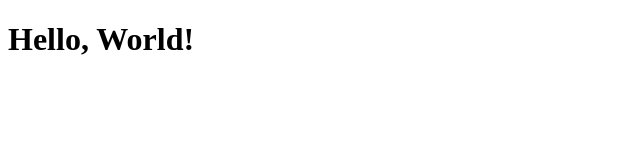
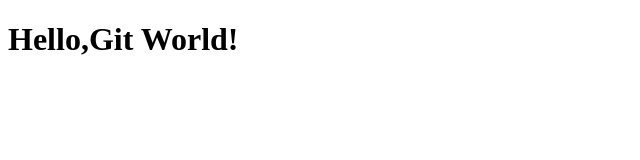
Before and after one commit to rubayet52/Test, a plain HTML site: page index.html in a window 1280 px wide. Shown: the whole page, without its empty margins (0-640 px from the left). Drawn offline with Linux system fonts and the light colour scheme.

Commit message:
Updated hello world message

```diff
--- a/index.html
+++ b/index.html
@@ -1,9 +1,12 @@
 <!DOCTYPE html>
 <html>
+
 <head>
- <title>Hello World</title>
+    <title>Hello World</title>
 </head>
+
 <body>
- <h1>Hello, World!</h1>
+    <h1>Hello,Git World!</h1>
 </body>
+
 </html>
```
